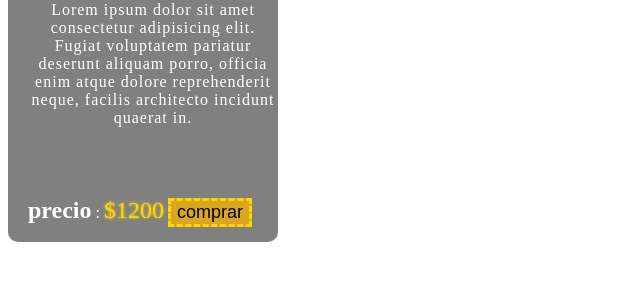
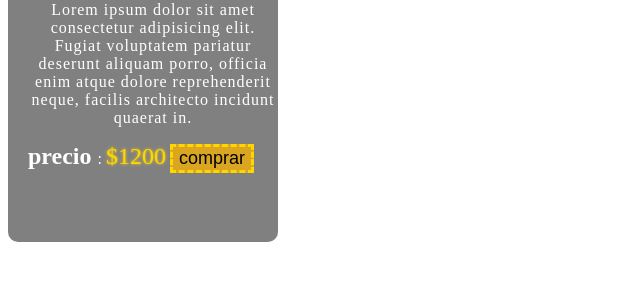
Before and after one commit to LUCARELLI22/TAREA-CSS, a plain HTML site: page index.html in a window 1280 px wide. Shown: the part 79-360 px from the top of the page, without its empty margins (0-640 px from the left). Drawn offline with Linux system fonts and the light colour scheme.

Commit message:
tarea-css

```diff
--- a/estilos.css
+++ b/estilos.css
@@ -4,5 +4,5 @@ width: 250px;
 border-radius: 10px;
 color: white; span.monto{color: gold; text-shadow: 0px 0px 3px; font-size: x-large;} padding-left: 20px;}
 p{text-align: center;letter-spacing: 1px;}
-b{color: white; font-size: x-large;}
+.precio{ color: white; font-size: x-large ; font-weight: 700; ;}
 input{color: black ; border: dashed ; border-color: gold ; background-color: goldenrod ; font-size: large};
--- a/index.html
+++ b/index.html
@@ -9,10 +9,8 @@
     <div>
         <h1>tv samsung</h1>
         <p>Lorem ipsum dolor sit amet consectetur adipisicing elit. Fugiat voluptatem pariatur deserunt aliquam porro, officia enim atque dolore reprehenderit neque, facilis architecto incidunt quaerat in.</p>
-        <br>
-        <br>
-        <br>
-        <span><b>precio</b> </span> : <span class="monto">$1200</span>  <input type="button" value="comprar">
+
+        <span class="precio">precio </span> : <span class="monto">$1200</span>  <input type="button" value="comprar">
 
         </div>
 
```
